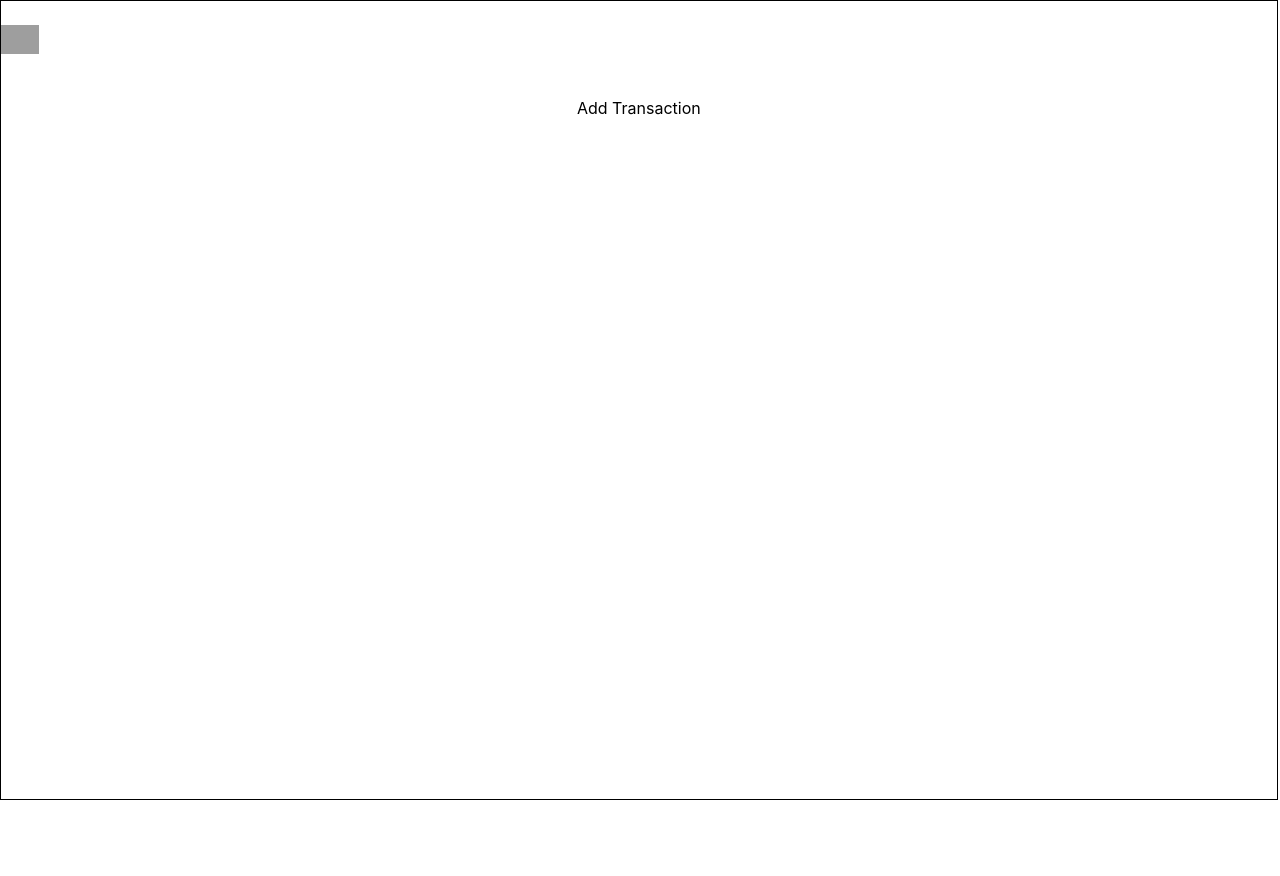
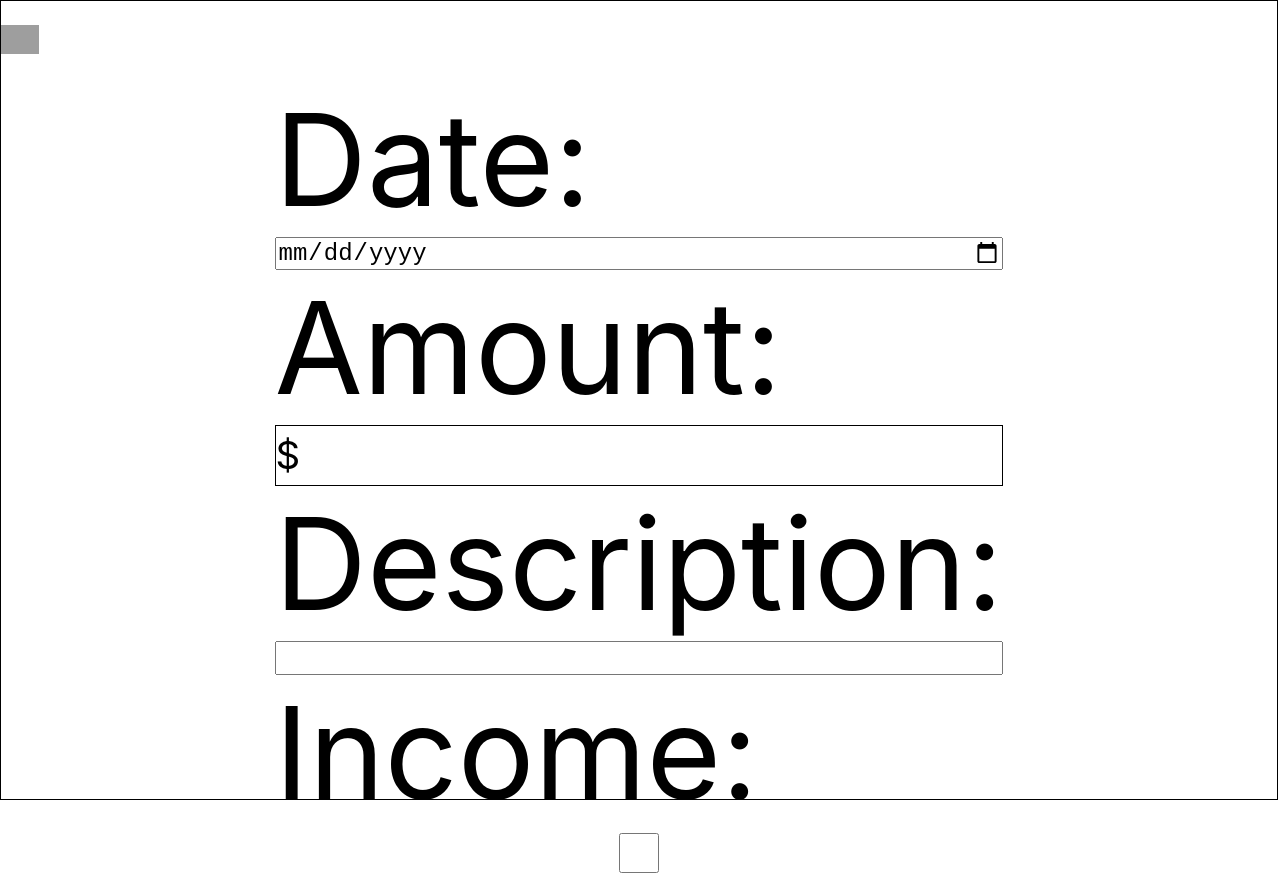
Before and after one commit to Bernard-Calma/planner, a React (Create React App) app: page /transactions/add in a window 1280 px wide. Before the commit the page ends 800 px from the top, so only its background shows below. Built offline with nearby package versions, Linux system fonts and the light colour scheme; grey boxes are pictures that could not be loaded.

Commit message:
added addTransaction from and added styling

```diff
--- a/src/App.css
+++ b/src/App.css
@@ -41,3 +41,14 @@
 [hidden] {
   display: none !important;
 }
+
+/* Add Form */
+/* Amount Input Styles */
+.amount:focus {
+  outline: none !important;
+}
+
+input[type=number]::-webkit-inner-spin-button,
+input[type=number]::-webkit-outer-spin-button {
+	-webkit-appearance: none;
+}
--- a/src/containers/AddTransaction.jsx
+++ b/src/containers/AddTransaction.jsx
@@ -1,4 +1,14 @@
+import { useState } from "react"
+
 const AddTransaction = () => {
+
+    const [transaction, setTransaction] = useState({
+        id: 0,
+        date: "",
+        amount: "$",
+        income: true,
+        description: ""
+    })
 
     const styles = {
         container: {
@@ -6,11 +16,71 @@ const AddTransaction = () => {
             justifyContent: "center",
             color: "black",
 
+        },
+        currencyContainer: {
+            border: "1px solid",
+            height: "4hh",
+            display: "flex",
+            overflow: "hidden"
+        },
+        currencyInput: {
+            fontSize: "4vw",
+            padding: 0,
+            borderLeft: 0,
+            border: "unset",
+        },
+        currencySybmol: {
+            position: "relative",
+            border: "unset",
+            fontSize: "3vw",
+            alignSelf: "center"
+            // paddingBottom: 7,
+            // paddingTop: 25,
+
+        },
+        form: {
+            display: "flex",
+            flexDirection: "column",
+            fontSize: "10vw"
+        },
+        input: {
+            fontSize: "3vh",
+        },
+        inputCheckbox: {
+            alignSelf: "center",
+            width: "5vh",
+            height: "5vh"
         }
+    }
+
+    const handleChange = (event) => {
+
+        event.preventDefault()
+        if(event.target.name === "amount" && event.target.value > 9000000000) return
+        setTransaction({...transaction, [event.target.name]: event.target.value})
+        console.log(event.target.value)
+
     }
     return(
         <div style = {styles.container}>
-            <p>Add Transaction</p>
+            <form style = {styles.form}>
+                <label htmlFor= "Date">Date: </label>
+                <input style = {styles.input} type = "date" id = "date" name = "date" value = {transaction.date} onChange = {handleChange}/>
+
+                <label htmlFor= "number">Amount: </label>
+                <div style = {styles.currencyContainer}>
+                    <span style={styles.currencySybmol}>$</span>
+                    <input style = {styles.currencyInput} patern="[0-9]" type = "number" id = "amount" name = "amount" value = {transaction.amount}
+                        onChange = {handleChange}
+                        onKeyDown = {event => ["e","-","=","."].includes(event.key) && event.preventDefault()}
+                        />
+                </div>
+
+                <label htmlFor= "description">Description: </label>
+                <input style = {styles.input} type = "text" id = "description" name = "description" value = {transaction.description} onChange = {handleChange}/>
+                <label htmlFor= "income">Income: </label>
+                <input style = {styles.inputCheckbox} type = "checkbox" id = "income" name = "income" value = {transaction.income} onChange = {handleChange}/>
+            </form>
         </div>
     )
 }
```
